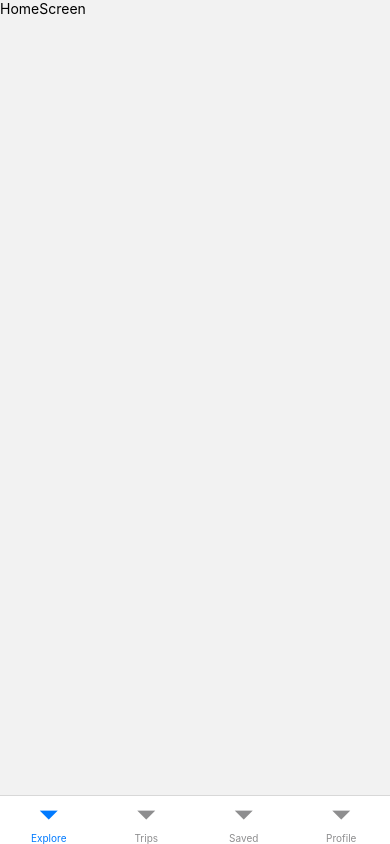
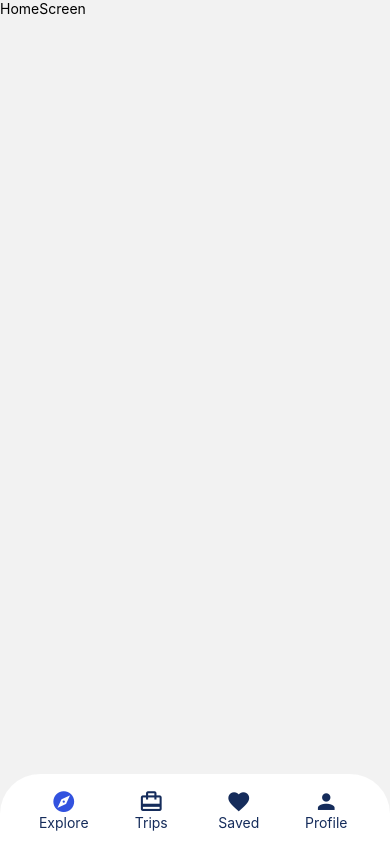
Before and after one commit to arthur-da-1205/staycation-mobile, a React Native app: screen /StartScreen in a window 390 px wide. Built offline with nearby package versions, Linux system fonts and the light colour scheme.

Commit message:
Add Botom tab icons

```diff
--- /dev/null
+++ b/src/components/molecules/BottomNavigator/index.js
@@ -0,0 +1,136 @@
+import React from 'react';
+import {View, Text, TouchableOpacity, StyleSheet} from 'react-native';
+import IconMC from 'react-native-vector-icons/MaterialCommunityIcons';
+import {COLORS} from '../../../constants';
+
+const BottomIcon = ({label, focus}) => {
+  switch (label) {
+    case 'Explore':
+      return focus ? (
+        <View style={styles.containerActive}>
+          <IconMC name="compass" size={25} color={COLORS.primary} />
+          <Text style={styles.textActive}>Explore</Text>
+        </View>
+      ) : (
+        <View style={styles.containerInActive}>
+          <IconMC name="compass" size={25} color={COLORS.primary2} />
+          <Text style={styles.textInActive}>Explore</Text>
+        </View>
+      );
+    case 'Trips':
+      return focus ? (
+        <View style={styles.containerActive}>
+          <IconMC name="wallet-travel" size={25} color={COLORS.primary} />
+          <Text style={styles.textActive}>Trips</Text>
+        </View>
+      ) : (
+        <View style={styles.containerInActive}>
+          <IconMC name="wallet-travel" size={25} color={COLORS.primary2} />
+          <Text style={styles.textInActive}>Trips</Text>
+        </View>
+      );
+    case 'Saved':
+      return focus ? (
+        <View style={styles.containerActive}>
+          <IconMC name="cards-heart" size={25} color={COLORS.primary} />
+          <Text style={styles.textActive}>Saved</Text>
+        </View>
+      ) : (
+        <View style={styles.containerInActive}>
+          <IconMC name="cards-heart" size={25} color={COLORS.primary2} />
+          <Text style={styles.textInActive}>Saved</Text>
+        </View>
+      );
+    case 'Profile':
+      return focus ? (
+        <View style={styles.containerActive}>
+          <IconMC name="account" size={25} color={COLORS.primary} />
+          <Text style={styles.textActive}>Profile</Text>
+        </View>
+      ) : (
+        <View style={styles.containerInActive}>
+          <IconMC name="account" size={25} color={COLORS.primary2} />
+          <Text style={styles.textInActive}>Profile</Text>
+        </View>
+      );
+    default:
+      return null;
+  }
+};
+
+const BottomNavigator = ({state, descriptors, navigation}) => {
+  const focusedOptions = descriptors[state.routes[state.index].key].options;
+
+  if (focusedOptions.tabBarVisible === false) {
+    return null;
+  }
+
+  return (
+    <View style={styles.bottomTabContainer}>
+      {state.routes.map((route, index) => {
+        const {options} = descriptors[route.key];
+        const label =
+          options.tabBarLabel !== undefined
+            ? options.tabBarLabel
+            : options.title !== undefined
+            ? options.title
+            : route.name;
+
+        const isFocused = state.index === index;
+
+        const onPress = () => {
+          const event = navigation.emit({
+            type: 'tabPress',
+            target: route.key,
+            canPreventDefault: true,
+          });
+
+          if (!isFocused && !event.defaultPrevented) {
+            navigation.navigate(route.name);
+          }
+        };
+
+        const onLongPress = () => {
+          navigation.emit({
+            type: 'tabLongPress',
+            target: route.key,
+          });
+        };
+
+        return (
+          <TouchableOpacity
+            key={index}
+            accessibilityRole="button"
+            accessibilityState={isFocused ? {selected: true} : {}}
+            accessibilityLabel={options.tabBarAccessibilityLabel}
+            testID={options.tabBarTestID}
+            onPress={onPress}
+            onLongPress={onLongPress}
+            style={styles.bottomTabBtn}>
+            <BottomIcon label={label} focus={isFocused} />
+          </TouchableOpacity>
+        );
+      })}
+    </View>
+  );
+};
+
+export default BottomNavigator;
+
+const styles = StyleSheet.create({
+  containerActive: {alignItems: 'center'},
+  textActive: {color: COLORS.primary2},
+  containerInActive: {alignItems: 'center'},
+  textInActive: {color: COLORS.primary2},
+  bottomTabContainer: {
+    backgroundColor: 'white',
+    flexDirection: 'row',
+    paddingTop: 15,
+    paddingBottom: 13,
+    paddingHorizontal: 20,
+    justifyContent: 'space-between',
+    borderTopLeftRadius: 40,
+    borderTopRightRadius: 40,
+  },
+  bottomTabBtn: {flex: 1, alignItems: 'center'},
+});
--- a/src/components/molecules/index.js
+++ b/src/components/molecules/index.js
@@ -1,3 +1,3 @@
 import Header from './Header';
-
-export {Header};
+import BottomNavigator from './BottomNavigator';
+export {Header, BottomNavigator};
--- a/src/router/index.js
+++ b/src/router/index.js
@@ -16,13 +16,14 @@ import {
   WelcomeScreenThree,
   WelcomeScreenTwo,
 } from '../screens';
+import {BottomNavigator} from '../components';
 
 const Stack = createNativeStackNavigator();
 const Tab = createBottomTabNavigator();
 
 const MainApp = () => {
   return (
-    <Tab.Navigator>
+    <Tab.Navigator tabBar={props => <BottomNavigator {...props} />}>
       <Tab.Screen
         name="Explore"
         component={HomeScreen}
```
